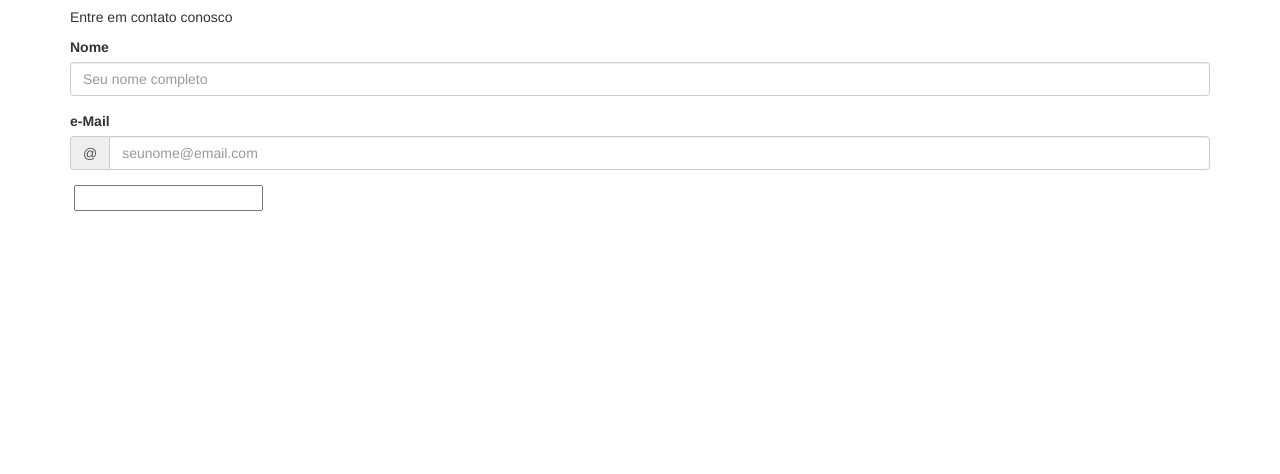
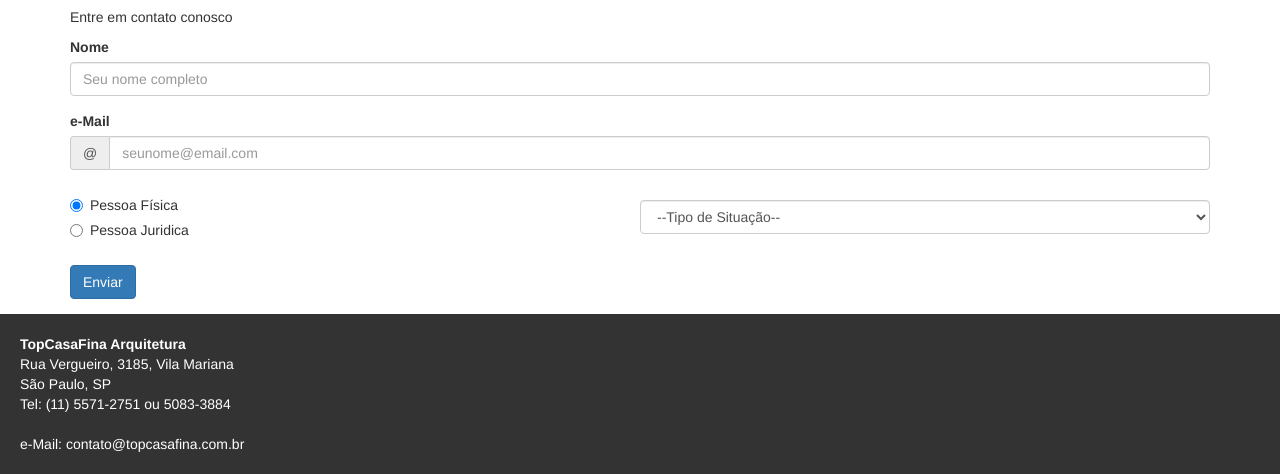
Before and after one commit to PedroPK/AluraBootstrap, a website: page topCasaFina-arquitetura/index.html in a window 1280 px wide. Shown: the part 5562-6036 px from the top of the page. Before the commit the page ends 5788 px from the top, so only its background shows below. Drawn offline with nearby package versions, Linux system fonts and the light colour scheme; files whose address does not match are found by name.

Commit message:
Finnishing the Form
Added a Footer with Addresses

```diff
--- a/topCasaFina-arquitetura/assets/css/style.css
+++ b/topCasaFina-arquitetura/assets/css/style.css
@@ -9,3 +9,20 @@
 	color: #FFF;
 	margin-bottom: 0;
 }
+
+.grupo-radio-tipo-pessoa,
+.select-tipo-situacao {
+	width: 50%;
+	display: inline-block;
+	vertical-align: middle;
+}
+
+footer {
+	background-color: #333;
+	color: #FFF;
+	padding: 20px;
+}
+
+footer address:last-child {
+	margin-bottom: 0;
+}
--- a/topCasaFina-arquitetura/index.html
+++ b/topCasaFina-arquitetura/index.html
@@ -223,11 +223,48 @@
 					</div>
 				</div>
 				<div class="form-group">
-					<label></label>
-					<input>
+					<div class="grupo-radio-tipo-pessoa">
+						<div class="radio">
+							<label>
+								<input type="radio" name="tipo-pessoa" id="pessoaFisica" value="pessoaFisica" checked>
+								Pessoa Física
+							</label>
+						</div>
+						<div class="radio">
+							<label>
+								<input type="radio" name="tipo-pessoa" id="pessoaJuridica" value="pessoaJuridica">
+								Pessoa Juridica
+							</label>
+						</div>
+					</div><!--
+						Empty - Do not remove it, it solves a HTML bug
+					--><div class="select-tipo-situacao">
+						<select class="form-control">
+							<option disabled selected>--Tipo de Situação--</option>
+							<option>Casa</option>
+							<option>Apartamento</option>
+							<option>Mansão</option>
+						</select>
+					</div>
+				</div>
+				<div class="form-group">
+					<button class="btn btn-primary">Enviar</button>
 				</div>
 			</form>
 		</section>
+
+		<!-- Endereço -->
+		<footer>
+			<address>
+				<strong>TopCasaFina Arquitetura</strong><br>
+				Rua Vergueiro, 3185, Vila Mariana<br>
+				São Paulo, SP<br>
+				Tel: (11) 5571-2751 ou 5083-3884<br>
+			</address>
+			<address>
+				e-Mail: contato@topcasafina.com.br
+			</address>
+		</footer>
 
 		<script src="../node_modules/jquery/dist/jquery.min.js"></script>
 		<script src="../topCasaFina-arquitetura/assets/bootstrap/js/bootstrap.min.js"></script>
```
